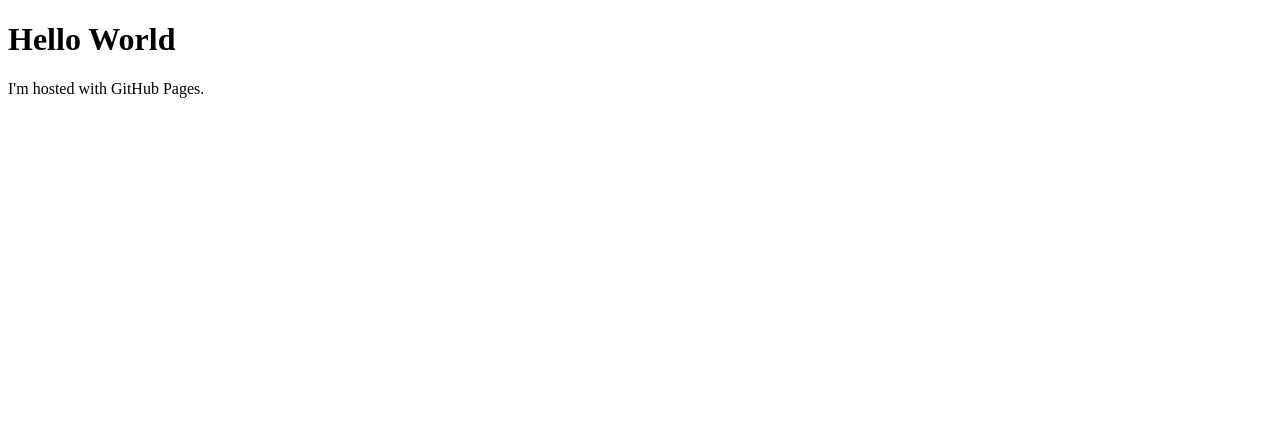
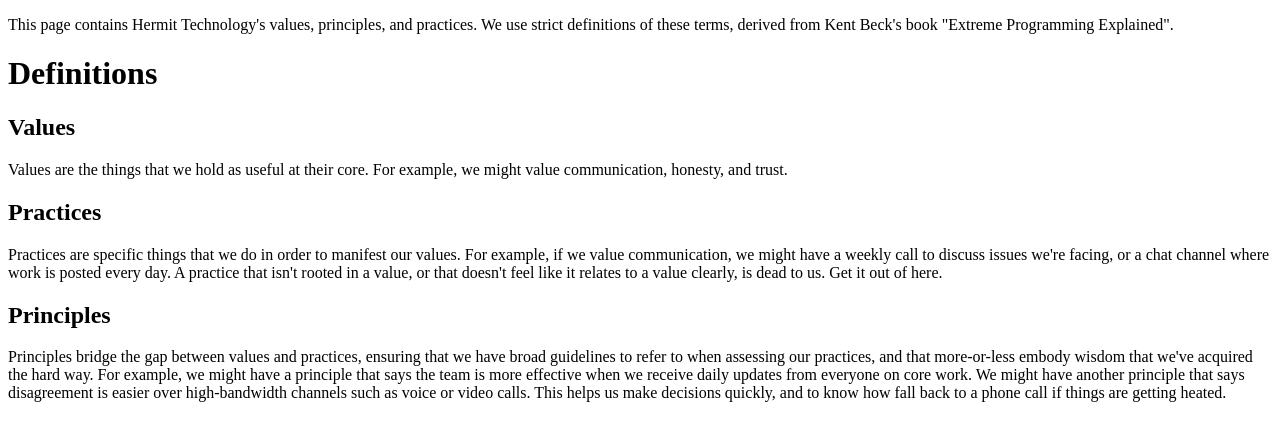
Before and after one commit to hermit-technology/hermit-technology.github.io, a plain HTML site: page index.html in a window 1280 px wide. Drawn offline with Linux system fonts and the light colour scheme.

Commit message:
Add some definitions

```diff
--- a/index.html
+++ b/index.html
@@ -1,7 +1,13 @@
 <!DOCTYPE html>
 <html>
 <body>
-<h1>Hello World</h1>
-<p>I'm hosted with GitHub Pages.</p>
+<p>This page contains Hermit Technology's values, principles, and practices. We use strict definitions of these terms, derived from Kent Beck's book "Extreme Programming Explained".</p>
+<h1>Definitions</h1>
+<h2>Values</h2>
+<p>Values are the things that we hold as useful at their core. For example, we might value communication, honesty, and trust.</p>
+<h2>Practices</h2>
+<p>Practices are specific things that we do in order to manifest our values. For example, if we value communication, we might have a weekly call to discuss issues we're facing, or a chat channel where work is posted every day. A practice that isn't rooted in a value, or that doesn't feel like it relates to a value clearly, is dead to us. Get it out of here.</p>
+<h2>Principles</h2>
+<p>Principles bridge the gap between values and practices, ensuring that we have broad guidelines to refer to when assessing our practices, and that more-or-less embody wisdom that we've acquired the hard way. For example, we might have a principle that says the team is more effective when we receive daily updates from everyone on core work. We might have another principle that says disagreement is easier over high-bandwidth channels such as voice or video calls. This helps us make decisions quickly, and to know how fall back to a phone call if things are getting heated.</p>
 </body>
 </html>
```
